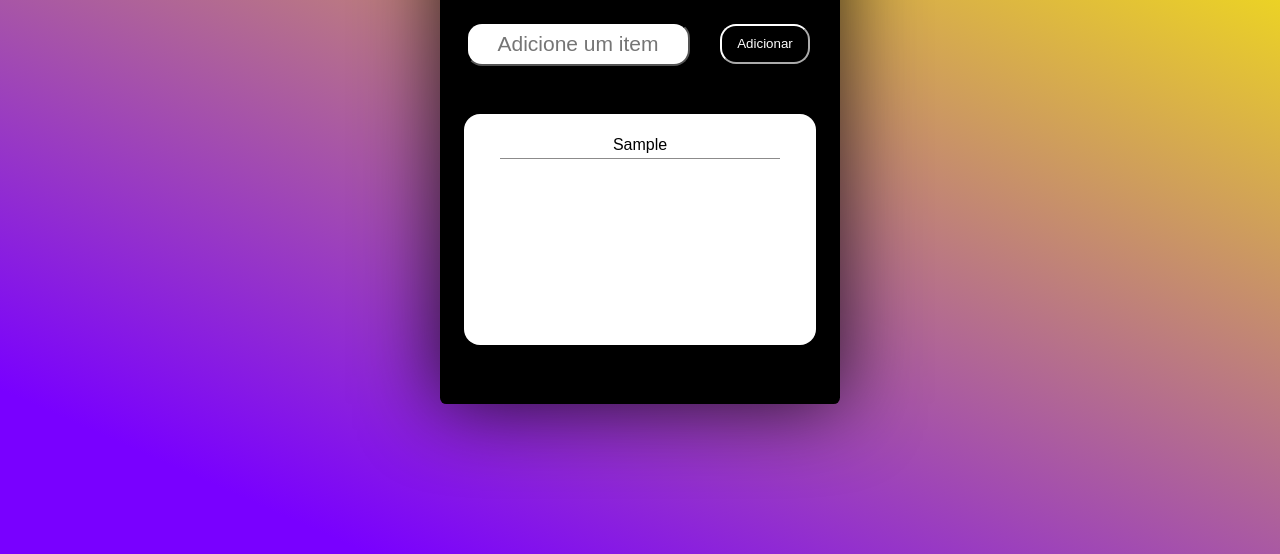
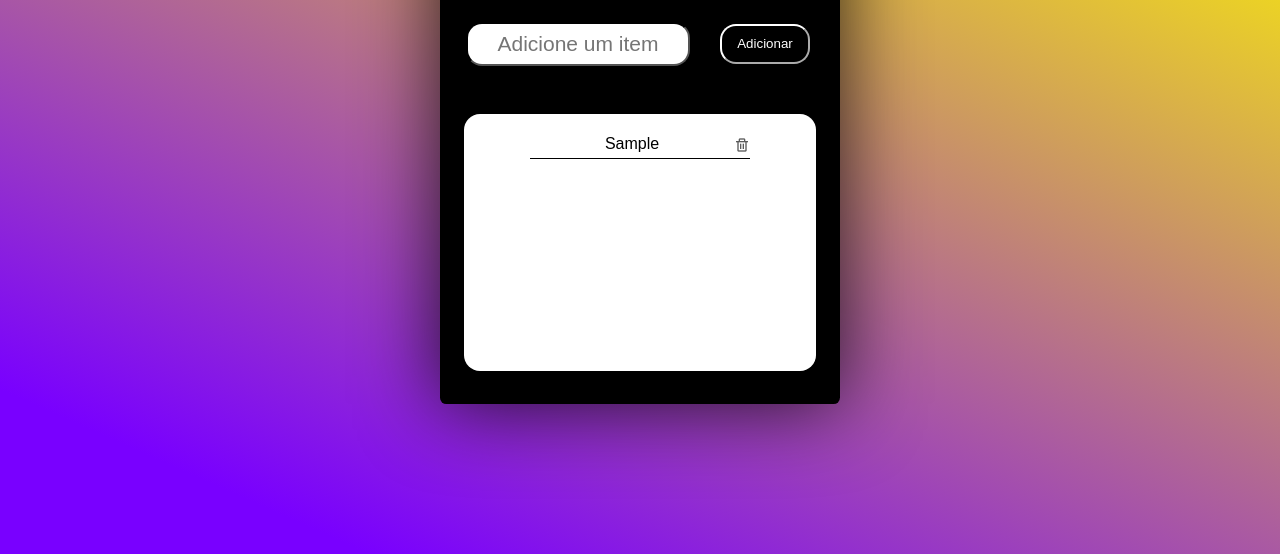
Before and after one commit to JoseAugustoTorres/Lista-de-Compras, a plain HTML site: page index.html in a window 1280 px wide. Both pictures are taken after typing "Sample" into the empty fields and a click on the button "Adicionar". Shown: the part 246-800 px from the top of the page. Drawn offline with nearby package versions, Linux system fonts and the light colour scheme; a web font is replaced by a local one.

Commit message:
Adicionando recurso para excluir item da lista *ainda não funcional*

```diff
--- a/CSS/styles.css
+++ b/CSS/styles.css
@@ -2,7 +2,7 @@
     margin: 0;
     padding: 0;
     font-family: 'Open Sans', sans-serif;
-font-family: 'Sono', sans-serif;
+    font-family: 'Sono', sans-serif;
 }
 
 #lista-de-compras{
@@ -16,7 +16,7 @@ font-family: 'Sono', sans-serif;
 
 .bloco-lista{
     display: grid;
-    grid-template-rows: 93px 93px 279px;
+    grid-template-rows: 93px 93px 305px;
     grid-template-columns: 250px 150px;
     grid-template-areas:
     "titulo titulo"
@@ -57,6 +57,10 @@ h1{
     justify-self: end;
 }
 
+.entrada-itens:focus::-webkit-input-placeholder{
+    opacity: 0;
+}
+
 .botao-adicionar{
     grid-area: botao-adicionar;
     height: 5vh;
@@ -83,31 +87,52 @@ h1{
     color: rgb(0, 0, 0);
 }
 
-.lista{
+#bloco-itens{
     grid-area: saida;
     background-color: white;
     border-radius: 1rem;
     color: black;
     margin: 1.5rem;
     padding: 1rem;
-    text-align: center;
     /*itens da lista*/
-    display: grid;
-    justify-items: center;
-    align-items: center;
-    grid-auto-rows: 3.5vh 1px;
-    row-gap: 1vh 0.2vh;
-    overflow-y: auto;
+
 }
 
-.itens-lista{
-    height: 2vh;
-    width: auto;
+#msg-lista{
+    color: rgb(138, 138, 138);
+    text-align: center;
 }
 
-.linha-entre-itens{
-    border-top: 1px solid #8c8b8b;
-    width: 280px;
+.lista{
+    grid-area: itens;
+    list-style: none;
+    overflow-y: auto;
+    text-align: center;
+}
+
+.itens{
+    display: flex;
+    border-bottom: 1px solid black;
+    margin: auto;
+    padding: 5px 0 5px 0;
+    width: 220px;
+}
+
+label{
+    width: 100%;
+}
+
+span{
+    cursor: pointer;
+}
+
+.bx-trash{
+    color: rgb(90, 90, 90);
+    vertical-align: bottom;
+}
+
+.bx-trash:hover{
+    color: red;
 }
 
 @media (max-width: 600px){
@@ -144,8 +169,4 @@ h1{
         margin: 0;
         margin-top: 15px;
     }
-
-    .linha-entre-itens{
-        width: 200px;
-    }
 }
--- a/JavaScript/script.js
+++ b/JavaScript/script.js
@@ -1,11 +1,18 @@
 let lista = [];
+let teclaPressionada = document.getElementById("entrada-itens");
+
+teclaPressionada.addEventListener("keydown", (evento) => {
+  if (evento.key === "Enter") {
+    pegarValorInput();
+  }
+});
 
 function pegarValorInput() {
   var regex = /^[A-zÀ-ú ]+$/;
   var valorEntrada = document.getElementById("entrada-itens").value;
   valorEntrada = valorEntrada.trim();
 
-  if (valorEntrada.value == "undefined") {
+  if (valorEntrada === undefined) {
     alert("Nenhum item informado");
     return limparEntrada();
   } else if (!valorEntrada.match(regex)) {
@@ -20,22 +27,32 @@ function pegarValorInput() {
 
 function adicionarItens(valorEntrada) {
   lista.push(valorEntrada);
-  console.log(lista);
 
   mostrarListaTela();
 }
 
 function mostrarListaTela() {
+  var mensagem = document.getElementById("msg-lista");
   var telaLista = document.getElementById("lista");
-  var itensLista = document.createElement("div");
-  var linhaEntre = document.createElement("div");
+  var itens = document.createElement("li");
+  var blocoItem = document.createElement("label");
+  var blocoIcone = document.createElement("span");
+  var iconeExcluir = document.createElement("i");
 
-  itensLista.classList.add("itens-lista");
-  itensLista.textContent = lista.slice(-1);
-  telaLista.appendChild(itensLista);
+  mensagem.remove();
 
-  linhaEntre.classList.add("linha-entre-itens");
-  telaLista.appendChild(linhaEntre);
+  itens.classList.add("itens");
+  telaLista.appendChild(itens);
+
+  blocoItem.textContent = lista.slice(-1);
+  itens.appendChild(blocoItem);
+
+  itens.appendChild(blocoIcone);
+
+  iconeExcluir.classList.add("bx", "bx-trash");
+  blocoIcone.appendChild(iconeExcluir);
+
+  blocoIcone.setAttribute("onclick", "excluirItem()");
 
   limparEntrada();
 }
@@ -44,3 +61,5 @@ function limparEntrada() {
   var valorEntrada = document.getElementById("entrada-itens");
   valorEntrada.value = "";
 }
+
+function excluirItem() {}
--- a/index.html
+++ b/index.html
@@ -5,11 +5,14 @@
     <meta http-equiv="X-UA-Compatible" content="IE=edge" />
     <meta name="viewport" content="width=device-width, initial-scale=1.0" />
     <link rel="stylesheet" href="./CSS/styles.css" />
-    <script src="./JavaScript/script.js"></script>
     <link rel="preconnect" href="https://fonts.googleapis.com" />
     <link rel="preconnect" href="https://fonts.gstatic.com" crossorigin />
     <link
       href="https://fonts.googleapis.com/css2?family=Open+Sans&family=Sono&display=swap"
+      rel="stylesheet"
+    />
+    <link
+      href="https://unpkg.com/boxicons@2.1.4/css/boxicons.min.css"
       rel="stylesheet"
     />
     <title>Lista de Compras</title>
@@ -30,8 +33,19 @@
         <button class="botao-adicionar" onclick="pegarValorInput()">
           Adicionar
         </button>
-        <div class="lista" id="lista" aria-placeholder="aaa"></div>
+        <div id="bloco-itens">
+          <div id="msg-lista">
+            Digite um item e adicione à lista clicando no botão ou pressione a
+            tecla 'Enter'.
+          </div>
+          <ul class="lista" id="lista"></ul>
+        </div>
       </div>
     </section>
   </body>
+  <script src="./JavaScript/script.js"></script>
+  <script
+    src="https://kit.fontawesome.com/27acbd01ae.js"
+    crossorigin="anonymous"
+  ></script>
 </html>
```
